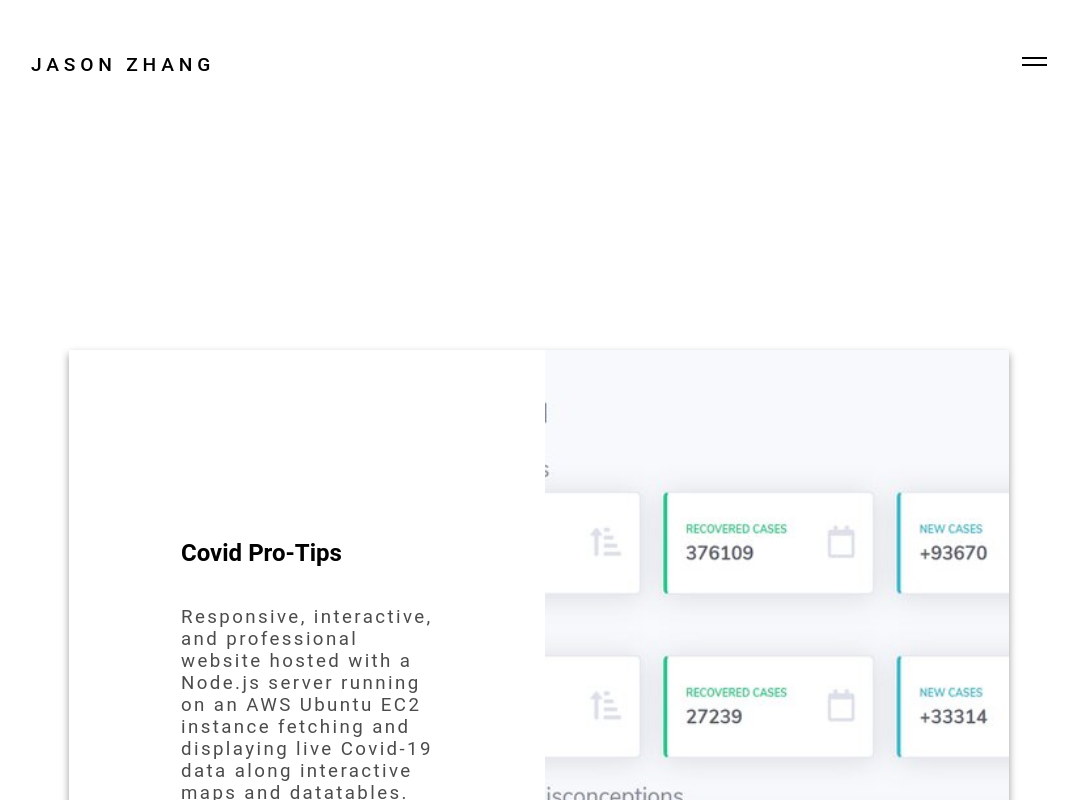
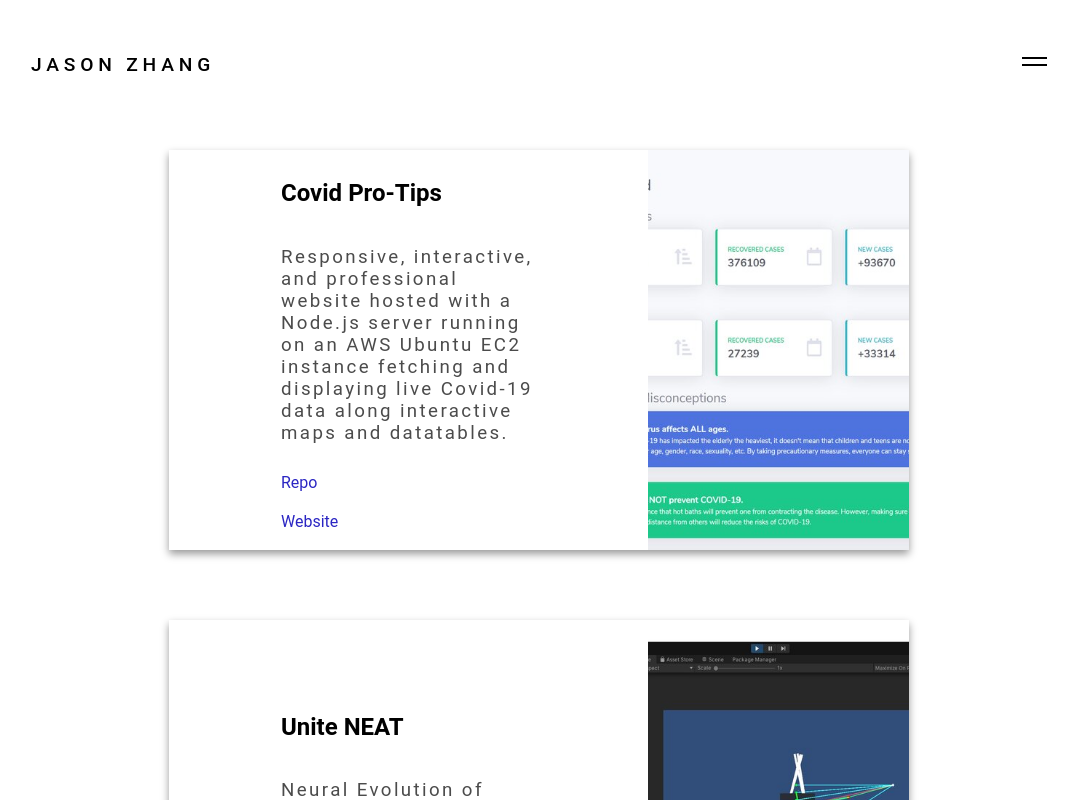
Before and after one commit to Zjjc123/react-portfolio, a React (Create React App) app: page /#/Projects in a window 1280 px wide. Shown: the whole page, without its empty margins (101-1179 px from the left). Built offline with nearby package versions, Linux system fonts and the light colour scheme.

Commit message:
Fix Project Card CSS

```diff
--- a/src/styles/components/card.scss
+++ b/src/styles/components/card.scss
@@ -1,9 +1,9 @@
 .card {
-    height: 45rem;
+    height: 25rem;
     display: flex;
     margin-bottom: 70px;
-    margin-left: 70px;
-    margin-right: 70px;
+    margin-left: 170px;
+    margin-right: 170px;
     box-shadow: 0 4px 8px 0 rgba(0, 0, 0, 0.4);
     transition: 0.3s;
     @include media("<=tablet") {
--- a/src/styles/page/projects.scss
+++ b/src/styles/page/projects.scss
@@ -1,4 +1,3 @@
 .projects {
     display: block;
-    padding-top: 200px;;
 }
```
